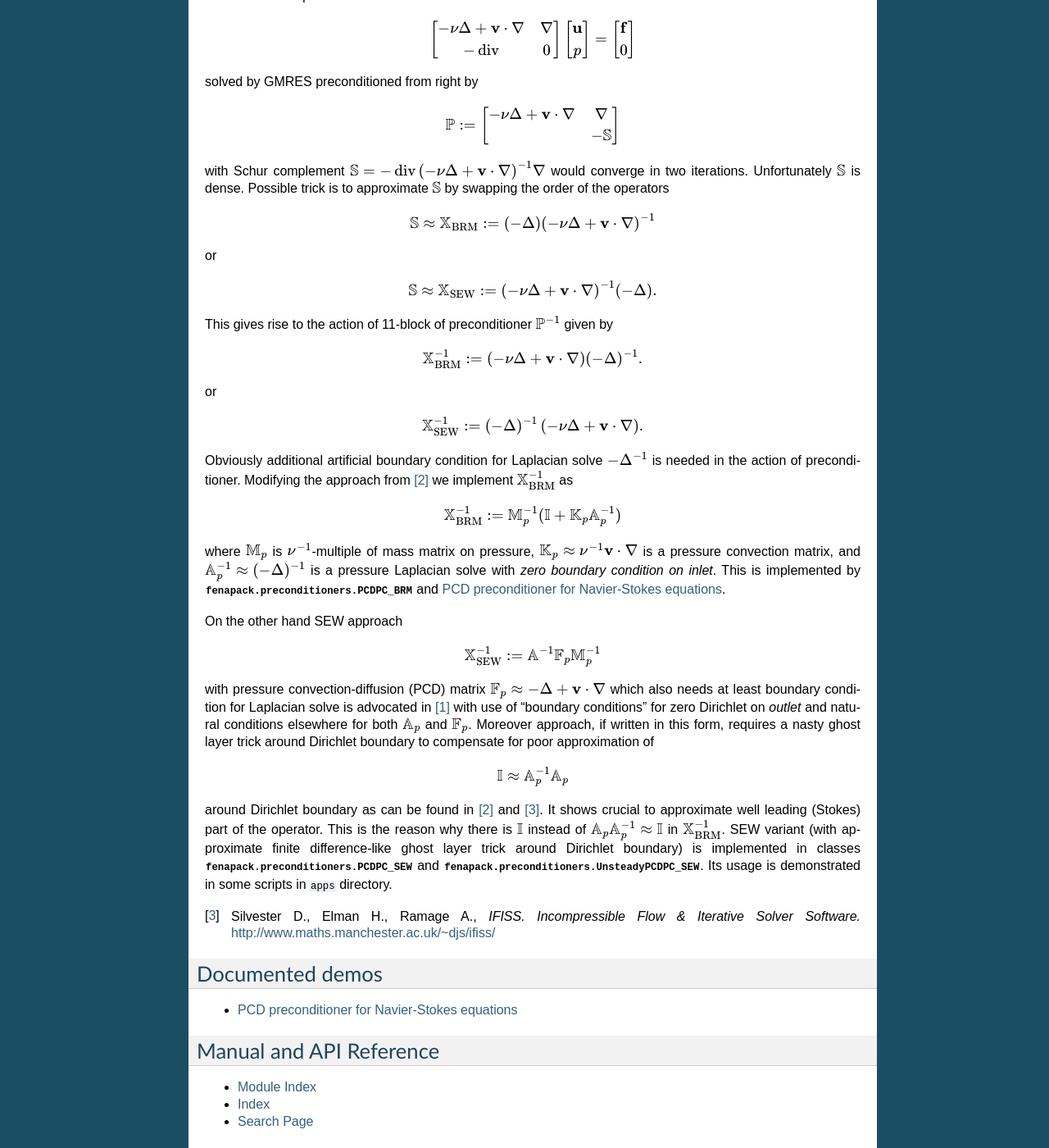
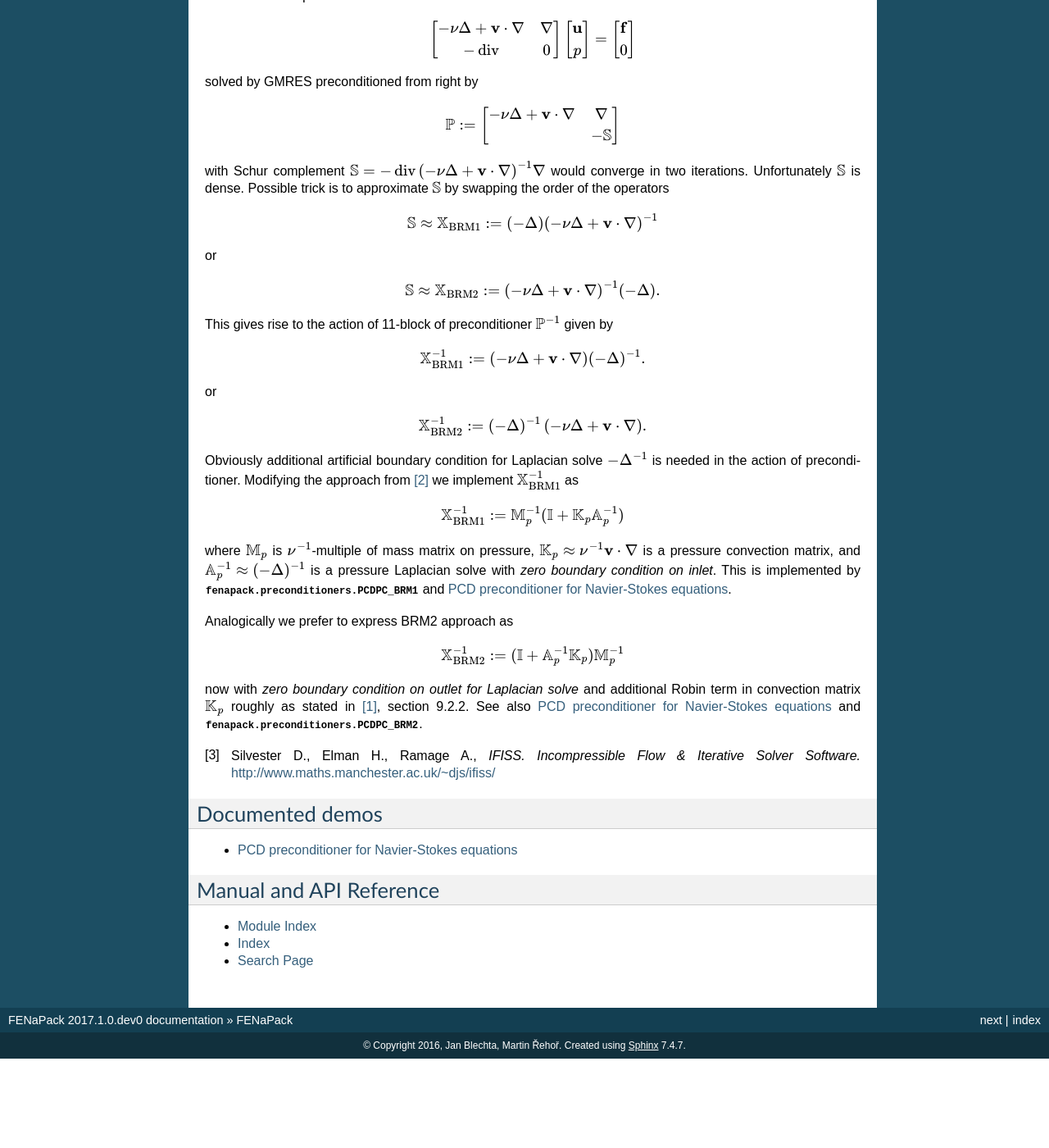
Before and after one commit to blechta/fenapack, a Sphinx documentation site: the page built from doc/source/index.rst, in a window 1280 px wide and 1400 px high, scrolled down 1481 px. Shown: the whole window at 82% size. Built offline with Sphinx 7.4.7, drawn with Linux system fonts in a browser that asks for light colours; pages that are not in the unit, such as notebooks, are missing from menus; after the commit the page ends 2772 px from its top, so only the background shows below that.

Commit message:
Update maths doc

```diff
--- a/doc/source/index.rst
+++ b/doc/source/index.rst
@@ -45,7 +45,7 @@ order of the operators
 .. math::
 
     \mathbb{S} \approx
-    \mathbb{X}_\mathrm{BRM}
+    \mathbb{X}_\mathrm{BRM1}
     := (-\Delta) \left(-\nu\Delta+\mathbf{v}\cdot\nabla\right)^{-1}
 
 or
@@ -53,7 +53,7 @@ or
 .. math::
 
     \mathbb{S} \approx
-    \mathbb{X}_\mathrm{SEW}
+    \mathbb{X}_\mathrm{BRM2}
     := \left(-\nu\Delta+\mathbf{v}\cdot\nabla\right)^{-1}(-\Delta).
 
 This gives rise to the action of 11-block of preconditioner
@@ -61,60 +61,43 @@ This gives rise to the action of 11-block of preconditioner
 
 .. math::
 
-    \mathbb{X}_\mathrm{BRM}^{-1}
+    \mathbb{X}_\mathrm{BRM1}^{-1}
     := \left(-\nu\Delta+\mathbf{v}\cdot\nabla\right)(-\Delta)^{-1}.
 
 or
 
 .. math::
 
-    \mathbb{X}_\mathrm{SEW}^{-1}
+    \mathbb{X}_\mathrm{BRM2}^{-1}
     := (-\Delta)^{-1}\left(-\nu\Delta+\mathbf{v}\cdot\nabla\right).
 
 Obviously additional artificial boundary condition for Laplacian solve
 :math:`-\Delta^{-1}` is needed in the action of preconditioner. Modifying
-the approach from [2]_ we implement :math:`\mathbb{X}_\mathrm{BRM}^{-1}` as
+the approach from [2]_ we implement :math:`\mathbb{X}_\mathrm{BRM1}^{-1}` as
 
 .. math::
 
-    \mathbb{X}_\mathrm{BRM}^{-1}
+    \mathbb{X}_\mathrm{BRM1}^{-1}
     := \mathbb{M}_p^{-1} (\mathbb{I} + \mathbb{K}_p\mathbb{A}_p^{-1})
 
 where :math:`\mathbb{M}_p` is :math:`\nu^{-1}`-multiple of mass matrix on
 pressure, :math:`\mathbb{K}_p \approx \nu^{-1}\mathbf{v}\cdot\nabla` is
 a pressure convection matrix, and :math:`\mathbb{A}_p^{-1} \approx
 (-\Delta)^{-1}` is a pressure Laplacian solve with *zero boundary condition
-on inlet*. This is implemented by :py:class:`fenapack.preconditioners.PCDPC_BRM`
+on inlet*. This is implemented by :py:class:`fenapack.preconditioners.PCDPC_BRM1`
 and :doc:`demos/navier-stokes-pcd`.
 
-On the other hand SEW approach
+Analogically we prefer to express BRM2 approach as
 
 .. math::
 
-    \mathbb{X}_\mathrm{SEW}^{-1}
-    := \mathbb{A}^{-1} \mathbb{F}_p \mathbb{M}_p^{-1}
+    \mathbb{X}_\mathrm{BRM2}^{-1}
+    := (\mathbb{I} + \mathbb{A}_p^{-1}\mathbb{K}_p) \mathbb{M}_p^{-1}
 
-with pressure convection-diffusion (PCD) matrix :math:`\mathbb{F}_p \approx
--\Delta + \mathbf{v}\cdot\nabla` which also needs at least boundary condition
-for Laplacian solve is advocated in [1]_ with use of "boundary conditions"
-for zero Dirichlet on *outlet* and natural conditions elsewhere for both
-:math:`\mathbb{A}_p` and :math:`\mathbb{F}_p`. Moreover approach, if written
-in this form, requires a nasty ghost layer trick around Dirichlet boundary to
-compensate for poor approximation of
-
-.. math::
-
-    \mathbb{I} \approx \mathbb{A}_p^{-1} \mathbb{A}_p
-
-around Dirichlet boundary as can be found in [2]_ and [3]_. It shows crucial
-to approximate well leading (Stokes) part of the operator. This is the reason
-why there is :math:`\mathbb{I}` instead of :math:`\mathbb{A}_p
-\mathbb{A}_p^{-1} \approx \mathbb{I}` in :math:`\mathbb{X}_\mathrm{BRM}^{-1}`.
-SEW variant (with approximate finite difference-like ghost layer trick around
-Dirichlet boundary) is implemented in classes
-:py:class:`fenapack.preconditioners.PCDPC_SEW` and
-:py:class:`fenapack.preconditioners.UnsteadyPCDPC_SEW`. Its usage is
-demonstrated in some scripts in ``apps`` directory.
+now with *zero boundary condition on outlet for Laplacian solve* and
+additional Robin term in convection matrix :math:`\mathbb{K}_p` roughly
+as stated in [1]_, section 9.2.2. See also :doc:`demos/navier-stokes-pcd`
+and :py:class:`fenapack.preconditioners.PCDPC_BRM2`.
 
 .. [3] Silvester D., Elman H., Ramage A.,
        *IFISS. Incompressible Flow & Iterative Solver Software.*
```
